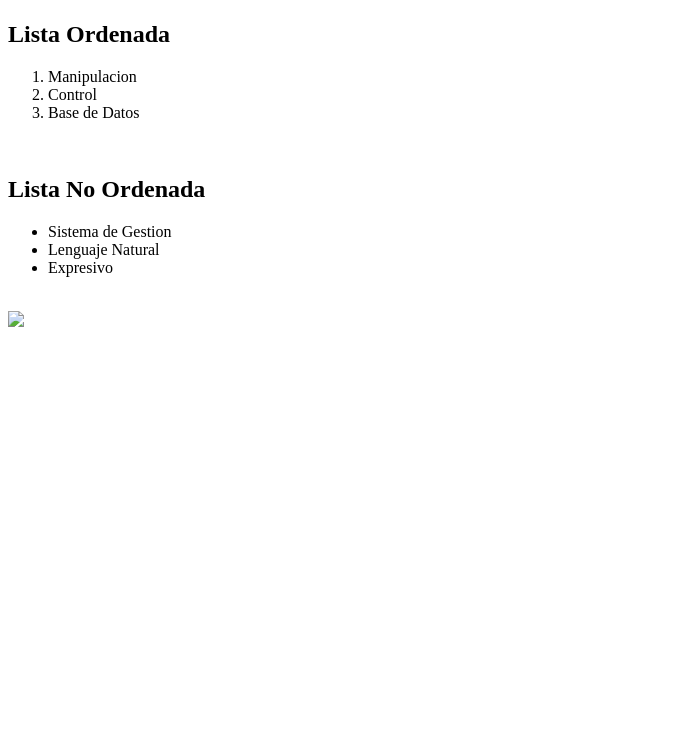
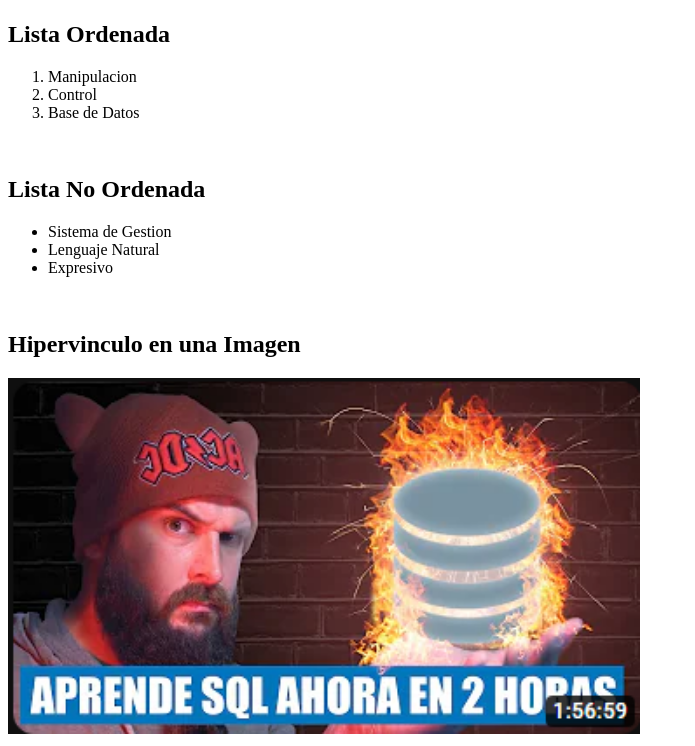
Before and after one commit to Pinzon2006/sql, a plain HTML site: page index.html in a window 1280 px wide. Shown: the part 1788-2534 px from the top of the page, without its empty margins (0-695 px from the left). Before the commit the page ends 2127 px from the top, so only its background shows below. Drawn offline with Linux system fonts and the light colour scheme.

Commit message:
Avance 9
Agregar subtitulo y correcion de ubicacion imagen

```diff
--- a/index.html
+++ b/index.html
@@ -47,8 +47,9 @@
         <li>Expresivo</li>
     </ul>
     <br>
-    <a target="_top" href="https://www.youtube.com/watch?v=uUdKAYl-F7g">
-        <img src="sql2.png" width="50%">
+    <h2>Hipervinculo en una Imagen</h2>
+    <a target="_blank" href="https://www.youtube.com/watch?v=uUdKAYl-F7g">
+        <img src="img/sql2.png" width="50%">
     </a>
 </body>
 </html>
```
